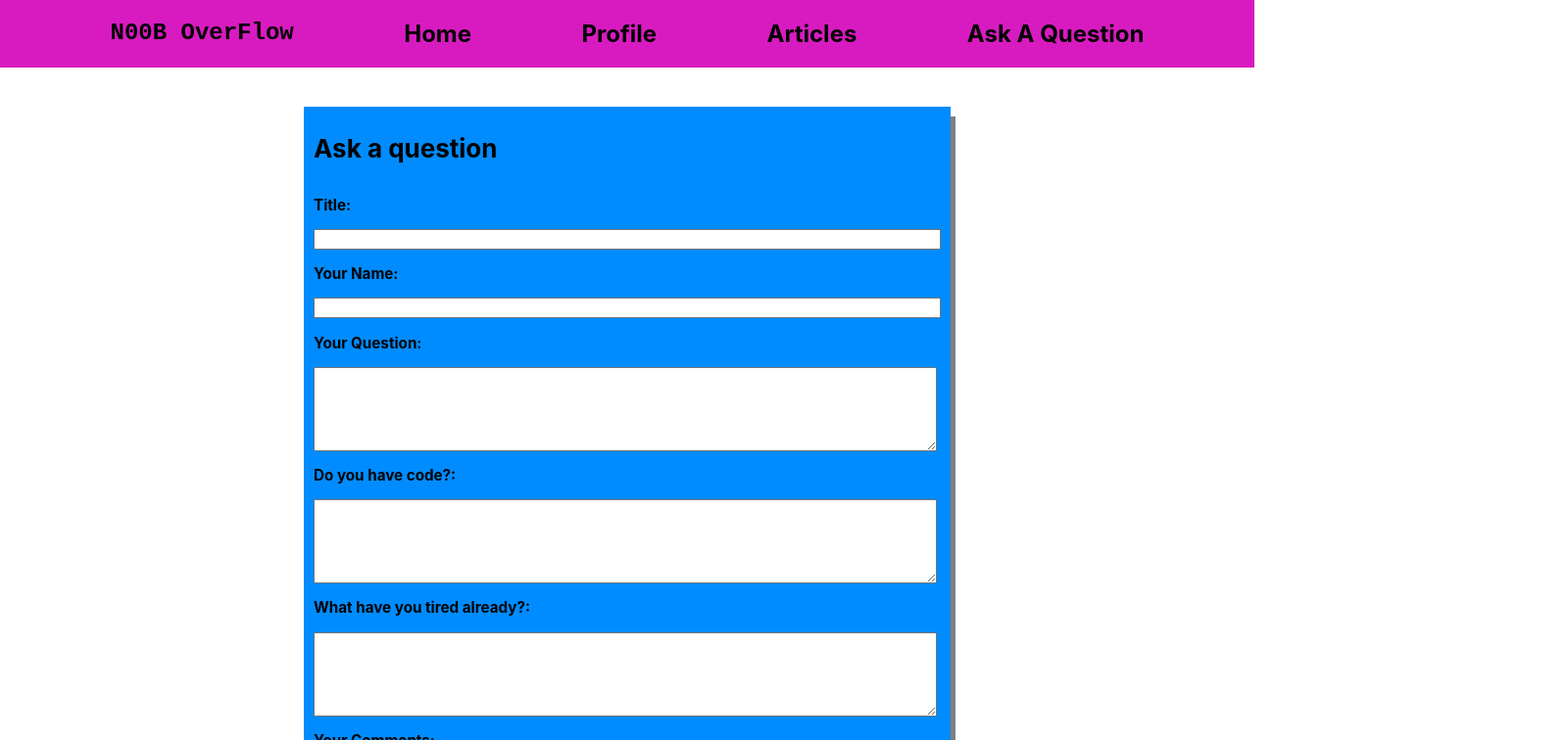
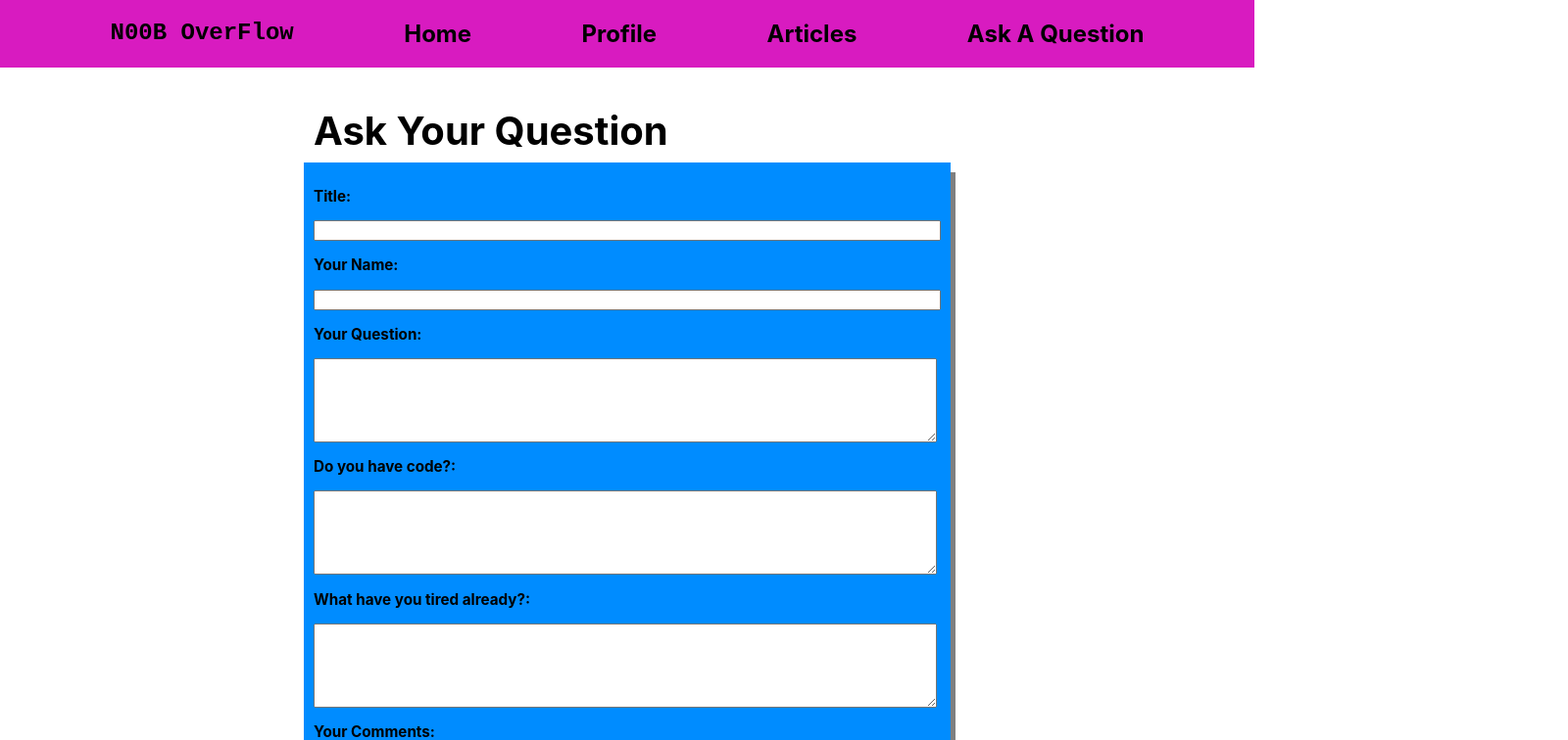
Before and after one commit to SchoolOfCode/national-project-week-abdullahi-adam-ivan-beatriz, a React (Create React App) app: page /questions/askquestion in a window 1280 px wide. Shown: the top 756 px of the page at 98% size, 1600 px wide, since content can reach past the window. Built offline with nearby package versions, Linux system fonts and the light colour scheme; no server answers; a small style sheet from the web is missing.

Commit message:
-css tweak

```diff
--- a/src/App.css
+++ b/src/App.css
@@ -104,12 +104,10 @@ a {
   margin-bottom: 0rem;
   line-height: 1;
 }
-.expandedQuestion {
-}
+
 .question {
-  background-color: rgba(162, 212, 238, 0.993);
+  background-color: rgb(0, 140, 255);
   padding: 10px 50px 10px 2px;
-  background-color: lightblue;
 }
 
 .comment {
--- a/src/App.js
+++ b/src/App.js
@@ -184,6 +184,10 @@ function App() {
           path={"/articles"}
           element={<TopHeadlinesList articles={helpDevLinks} />}
         />
+        <Route
+          path="Profile"
+          element={<h2 className="titleQuestions">Coming Soon</h2>}
+        />
       </Routes>
     </div>
   );
--- a/src/components/questionInput/index.js
+++ b/src/components/questionInput/index.js
@@ -36,6 +36,8 @@ function QuestionInput({
   }
 
   return (
+    <div>
+      <h2 className="titleQuestions">Ask Your Question</h2>
       <form
         onSubmit={(e) => {
           e.preventDefault();
@@ -45,7 +47,6 @@ function QuestionInput({
         }}
         className="question-input"
       >
-      <h1>Ask a question</h1>
         <h3>Title:</h3>
         <input onChange={handleChangeTitle} value={questionObject.title} />
         <h3>Your Name:</h3>
@@ -80,6 +81,7 @@ function QuestionInput({
         />
         <button className="buttonQuestionInput">Submit</button>
       </form>
+    </div>
   );
 }
 
```
Lines whose indentation alone changed are shown as unchanged.
